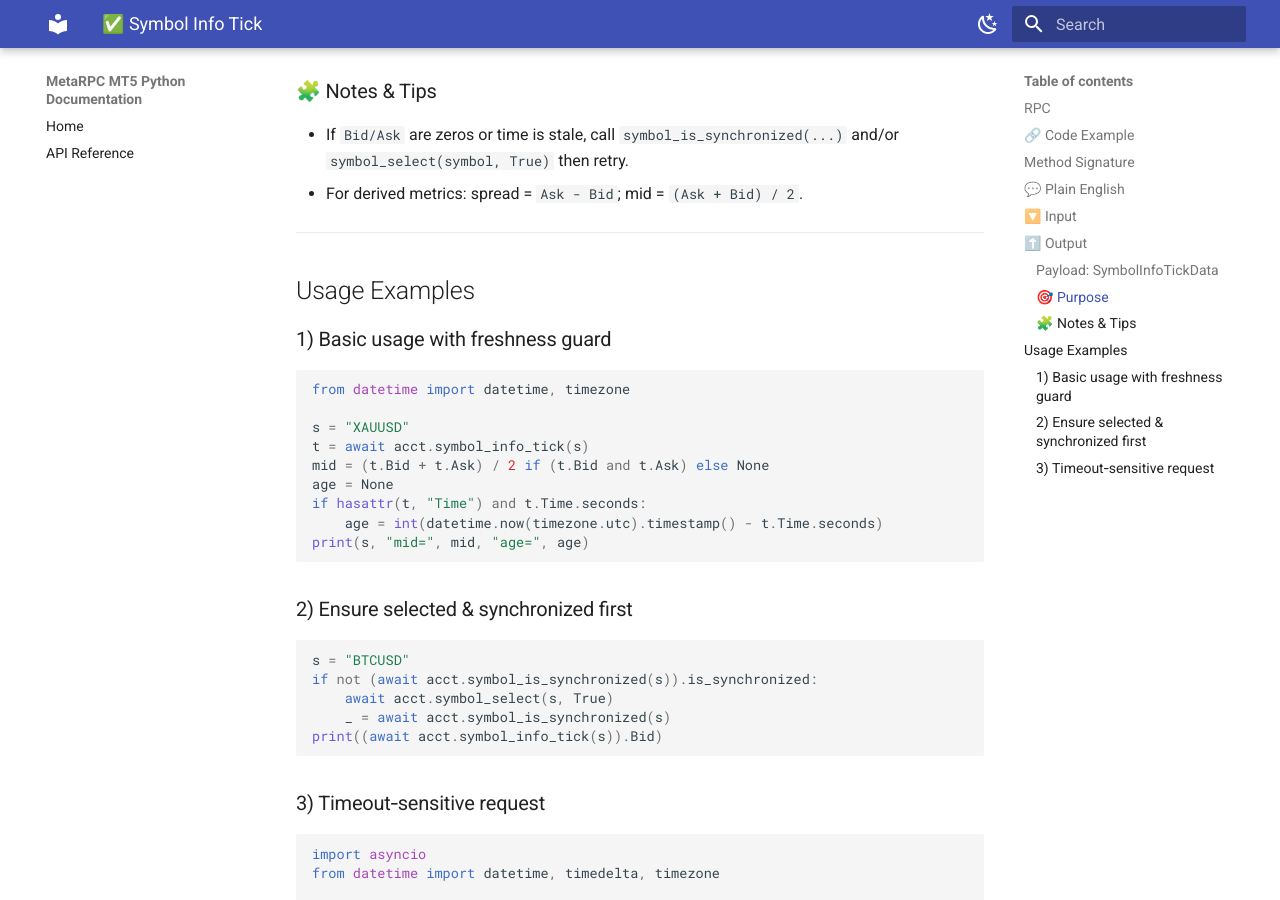
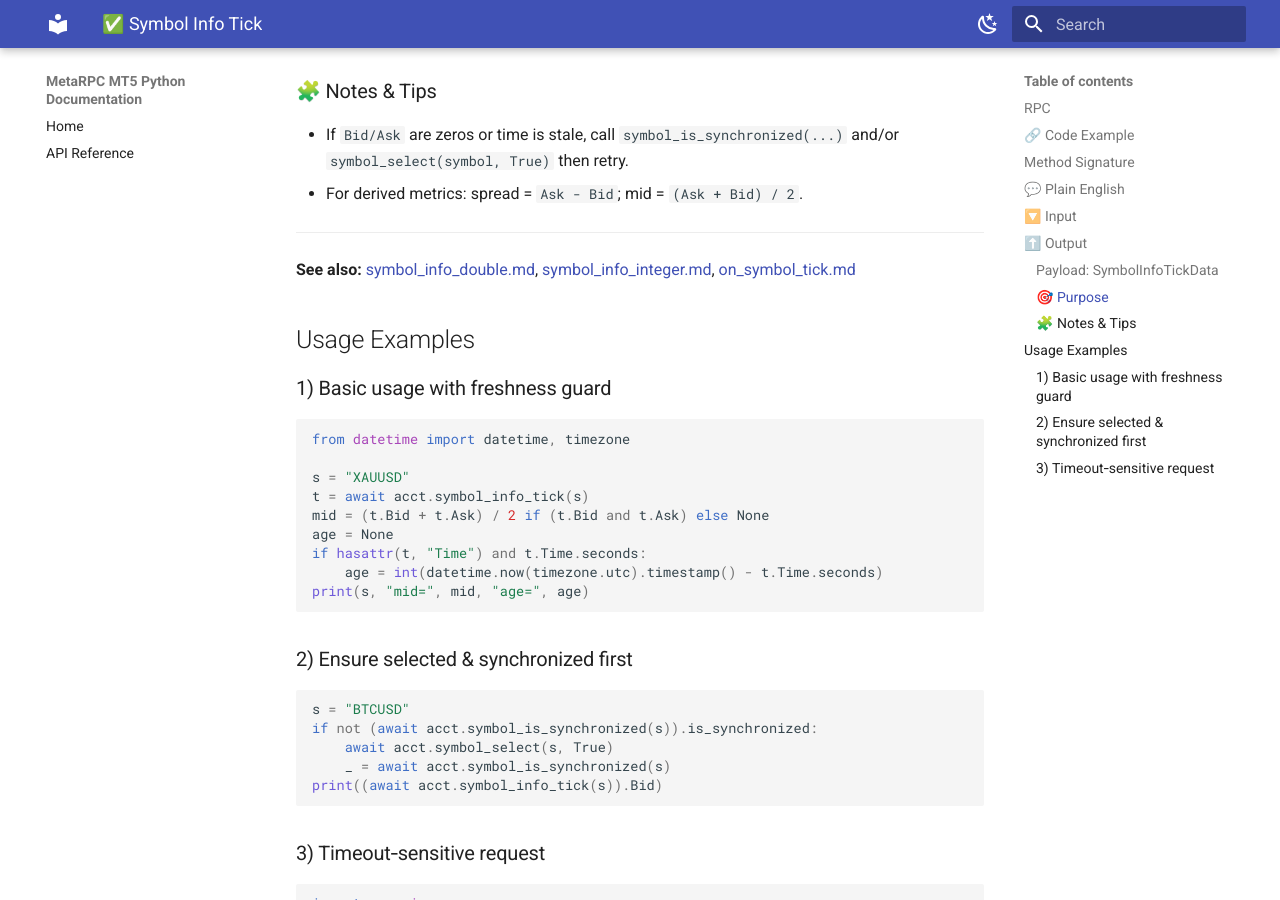
Before and after one commit to MetaRPC/PyMT5, an MkDocs documentation site: the page built from docs/MT5Account/Symbols_and_Market/symbol_info_tick.md, in a window 1280 px wide and 900 px high, scrolled down 2728 px. Built offline with MkDocs 1.6.1 and Material for MkDocs 9.7.7, drawn with Linux system fonts in a browser that asks for light colours.

Commit message:
Update symbol_info_tick.md

```diff
--- a/docs/MT5Account/Symbols_and_Market/symbol_info_tick.md
+++ b/docs/MT5Account/Symbols_and_Market/symbol_info_tick.md
@@ -104,6 +104,8 @@ async def symbol_info_tick(
 
 ---
 
+**See also:** [symbol\_info\_double.md](./symbol_info_double.md), [symbol\_info\_integer.md](./symbol_info_integer.md), [on\_symbol\_tick.md](../Subscriptions_Streaming/on_symbol_tick.md)
+
 ## Usage Examples
 
 ### 1) Basic usage with freshness guard
```
